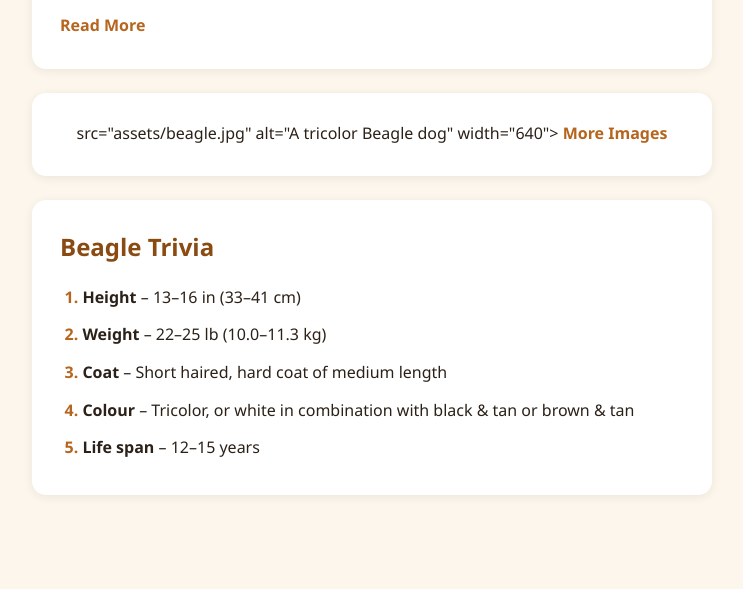
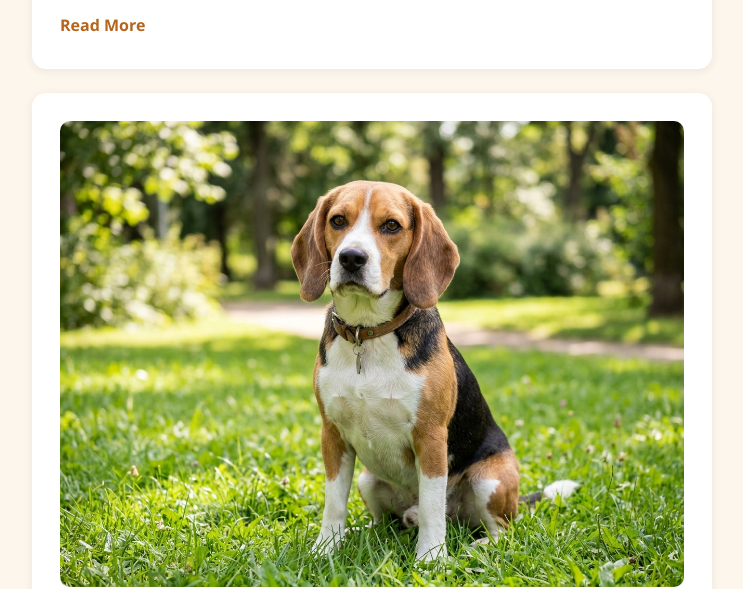
Before and after one commit to himanshu-0807/beagle-project, a plain HTML site: page index.html in a window 1280 px wide. Shown: the part 213-802 px from the top of the page, without its empty margins (268-1011 px from the left). Drawn offline with Linux system fonts and the light colour scheme.

Commit message:
fix: add missing img tag for beagle image in index.html

```diff
--- a/index.html
+++ b/index.html
@@ -23,7 +23,7 @@
     </section>
 
     <section class="image-section">
-        src="assets/beagle.jpg" alt="A tricolor Beagle dog" width="640">
+      <img src="assets/beagle.jpg" alt="A tricolor Beagle dog" width="640">
       <a class="more-images" href="https://www.google.com/search?q=beagle&tbm=isch" target="_blank"
         rel="noopener noreferrer">More Images</a>
     </section>
```
